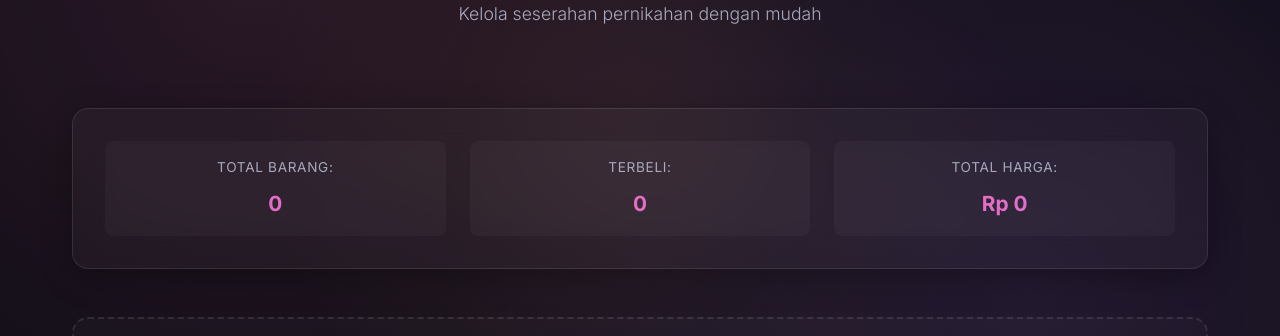
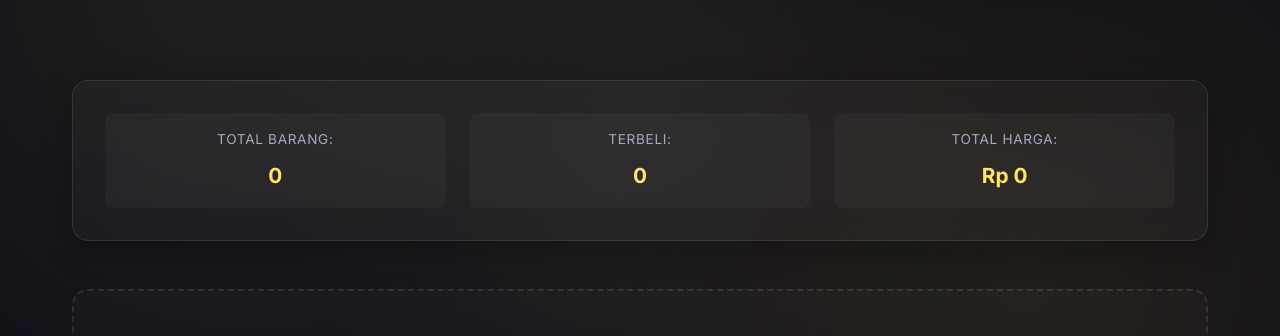
Before and after one commit to websitesisfo/seserahan_tasya, a plain HTML site: page index.html in a window 1280 px wide. Shown: the part 280-616 px from the top of the page. Drawn offline with nearby package versions, Linux system fonts and the light colour scheme.

Commit message:
Update index.html

```diff
--- a/index.html
+++ b/index.html
@@ -17,11 +17,11 @@
         /* ===== CSS Variables & Design Tokens ===== */
         :root {
             /* Colors */
-            --color-primary: #FF6B9D;
-            --color-primary-light: #FFB3D0;
-            --color-primary-dark: #E85A8C;
-            --color-secondary: #C770F0;
-            --color-accent: #FFA07A;
+            --color-primary: #FFEE8C;
+            --color-primary-light: #FFF7C4;
+            --color-primary-dark: #D4C46A;
+            --color-secondary: #FFD93D;
+            --color-accent: #FFF3B0;
             --color-success: #4ECDC4;
             --color-warning: #FFD93D;
 
@@ -38,15 +38,15 @@
             --color-text-tertiary: #6E7191;
 
             /* Gradients */
-            --gradient-primary: linear-gradient(135deg, #FF6B9D 0%, #C770F0 100%);
-            --gradient-secondary: linear-gradient(135deg, #FFA07A 0%, #FFD93D 100%);
-            --gradient-surface: linear-gradient(135deg, rgba(255, 107, 157, 0.1) 0%, rgba(199, 112, 240, 0.1) 100%);
+            --gradient-primary: linear-gradient(135deg, #FFEE8C 0%, #FFD93D 100%);
+            --gradient-secondary: linear-gradient(135deg, #FFEE8C 0%, #FFA07A 100%);
+            --gradient-surface: linear-gradient(135deg, rgba(255, 238, 140, 0.1) 0%, rgba(255, 217, 61, 0.1) 100%);
 
             /* Shadows */
             --shadow-sm: 0 2px 8px rgba(0, 0, 0, 0.1);
             --shadow-md: 0 4px 16px rgba(0, 0, 0, 0.2);
             --shadow-lg: 0 8px 32px rgba(0, 0, 0, 0.3);
-            --shadow-glow: 0 0 20px rgba(255, 107, 157, 0.3);
+            --shadow-glow: 0 0 20px rgba(255, 238, 140, 0.3);
 
             /* Spacing */
             --spacing-xs: 0.5rem;
@@ -97,9 +97,9 @@
             height: 100%;
             z-index: -1;
             background:
-                radial-gradient(circle at 20% 30%, rgba(255, 107, 157, 0.15) 0%, transparent 50%),
-                radial-gradient(circle at 80% 70%, rgba(199, 112, 240, 0.15) 0%, transparent 50%),
-                radial-gradient(circle at 50% 50%, rgba(255, 160, 122, 0.1) 0%, transparent 50%);
+                radial-gradient(circle at 20% 30%, rgba(255, 238, 140, 0.1) 0%, transparent 50%),
+                radial-gradient(circle at 80% 70%, rgba(255, 217, 61, 0.1) 0%, transparent 50%),
+                radial-gradient(circle at 50% 50%, rgba(255, 243, 176, 0.05) 0%, transparent 50%);
             animation: gradientShift 15s ease infinite;
         }
 
@@ -1099,7 +1099,6 @@
             <div class="header-content">
                 <div class="header-icon">💍</div>
                 <h1 class="header-title">Daftar Seserahan</h1>
-                <p class="header-subtitle">Kelola seserahan pernikahan dengan mudah</p>
             </div>
         </header>
 
```
